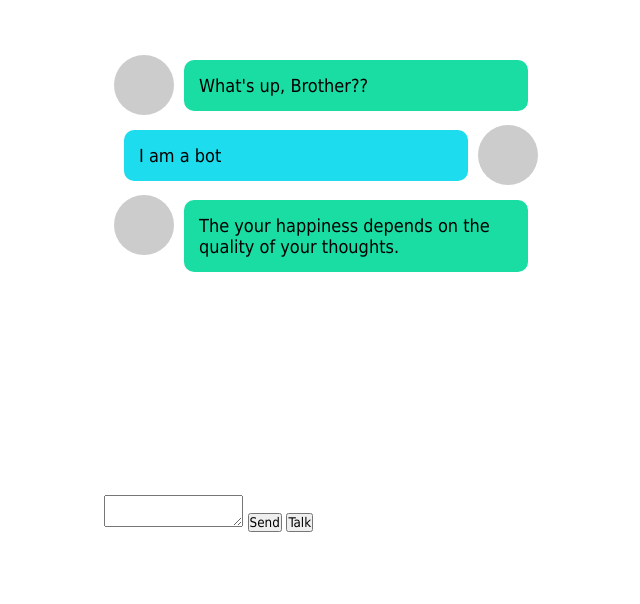
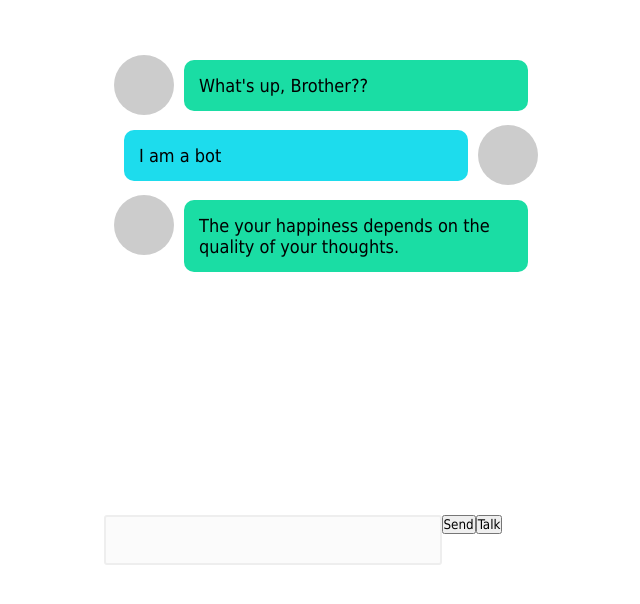
Before and after one commit to JWoltjen/Neumann-1.0, a plain HTML site: page index.html in a window 1280 px wide. Shown: the whole page, without its empty margins (311-951 px from the left). Drawn offline with Linux system fonts and the light colour scheme.

Commit message:
style textarea

```diff
--- a/style.css
+++ b/style.css
@@ -68,3 +68,18 @@
   background: #1ddced;
   order: -1;
 }
+
+.chat-form {
+  margin-top: 20px;
+  display: flex;
+  align-items: flex-start;
+}
+
+.chat-form textarea {
+  background: #fbfbfb;
+  width: 75%;
+  height: 50px;
+  border: 2px solid #eee;
+  border-radius: 3px;
+  resize: none;
+}
```
